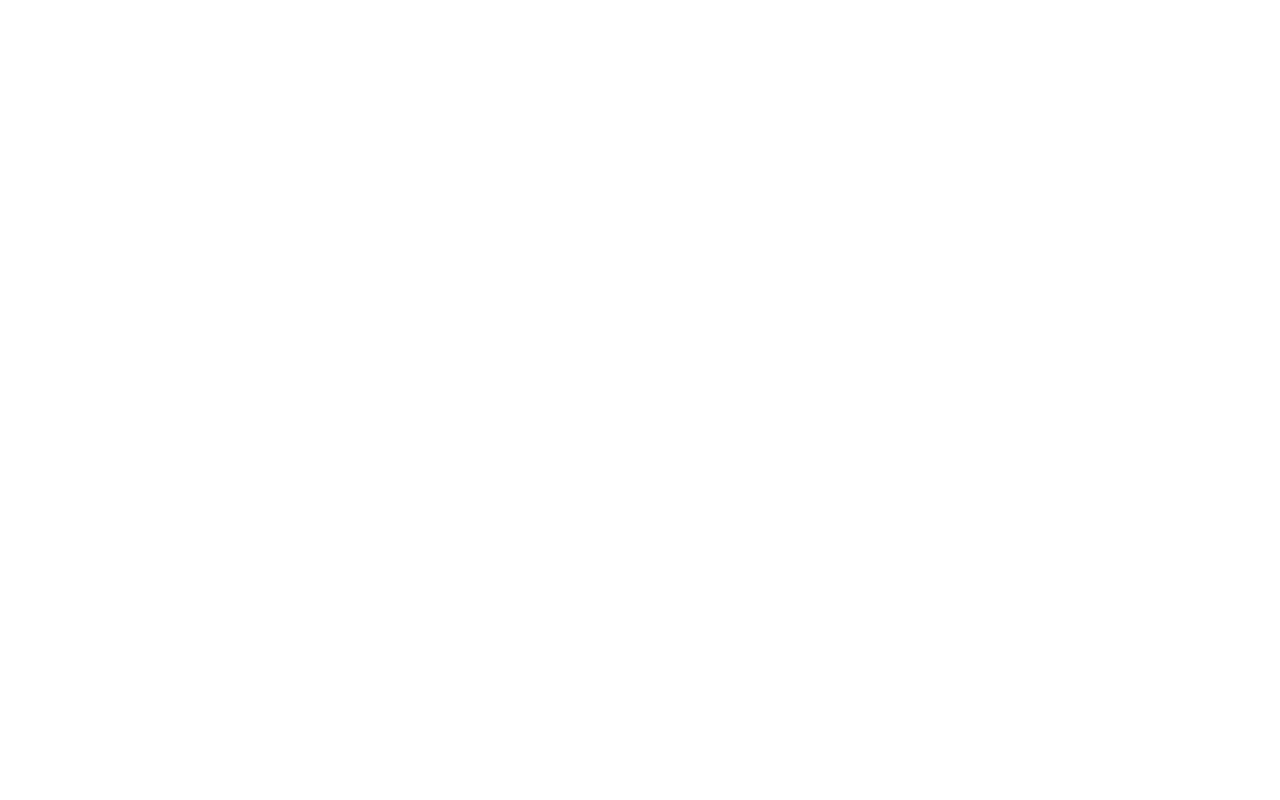
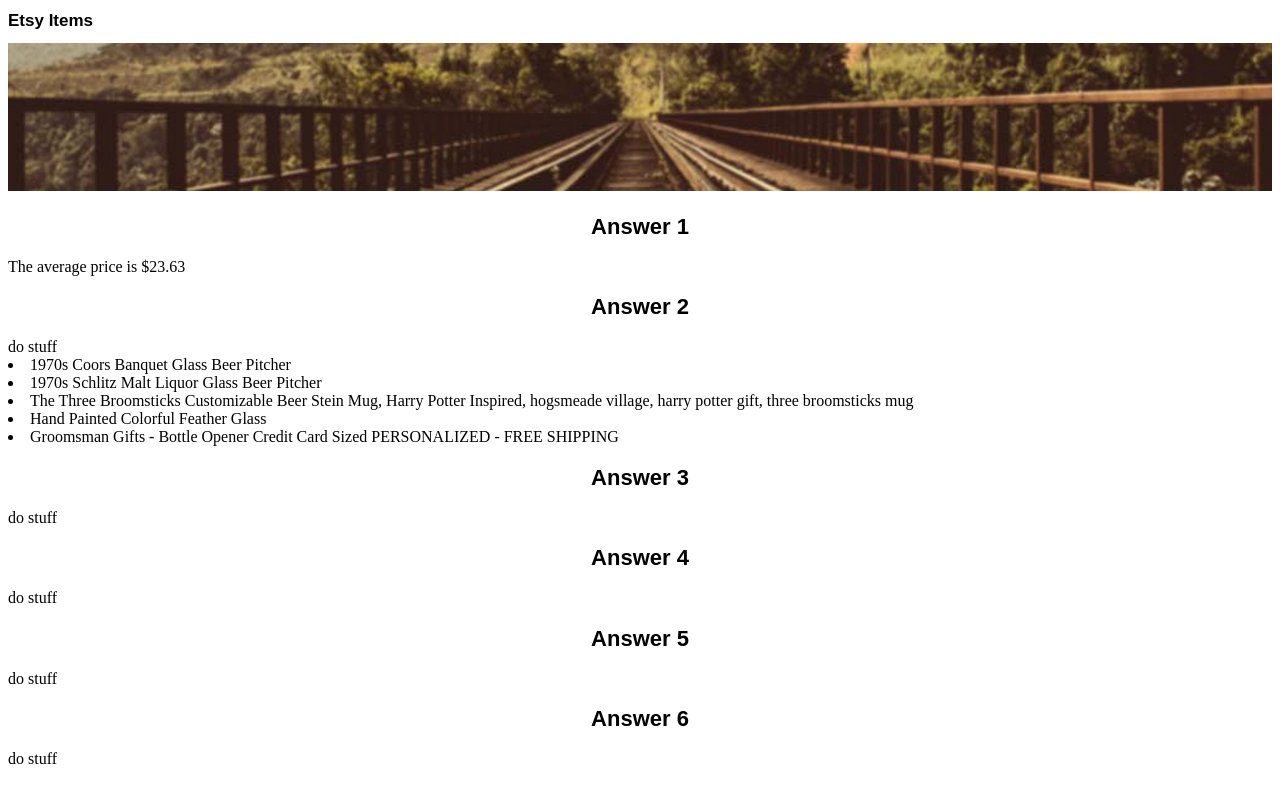
Before and after one commit to Neal-Studzinski/etsyitems, a plain HTML site: page index.html in a window 1280 px wide. Drawn offline with Linux system fonts and the light colour scheme.

Commit message:
added answer 1 and 2

```diff
--- a/index.html
+++ b/index.html
@@ -1,10 +1,30 @@
 <!DOCTYPE html>
 <html>
   <head>
+    <link rel="stylesheet" href="main.css">
     <meta charset="utf-8">
-    <title></title>
+    <title>Etsy Items</title>
   </head>
   <body>
+    <header>
+      <h1>Etsy Items</h1>
+      <img src="banner.jpg" alt="banner">
+    </header>
+    <h2>Answer 1</h2>
+    <p id='answer1'>do stuff</p>
+    <h2>Answer 2</h2>
+    <p id='answer2'>do stuff</p>
+    <h2>Answer 3</h2>
+    <p id='answer3'>do stuff</p>
+    <h2>Answer 4</h2>
+    <p id='answer4'>do stuff</p>
+    <h2>Answer 5</h2>
+    <p id='answer5'>do stuff</p>
+    <h2>Answer 6</h2>
+    <p id ='answer6'>do stuff</p>
+
     <script src="items.js" charset="utf-8"></script>
+    <script src="main.js" charset="utf-8"></script>
+
   </body>
 </html>
--- /dev/null
+++ b/main.js
@@ -0,0 +1,30 @@
+var ansInput = document.querySelector('#answer1');
+var ansInput2 = document.querySelector('#answer2');
+var ansInput3 = document.querySelector('#answer3');
+var ansInput4 = document.querySelector('#answer4');
+var ansInput5 = document.querySelector('#answer5');
+var ansInput6 = document.querySelector('#answer6');
+
+
+
+
+var avg = 0;
+var sum = 0;
+var length = items.length;
+
+
+items.forEach(function(currentItem,index,arr) {
+sum += currentItem.price;
+});
+ansInput.innerHTML = "The average price is $" + (sum/length).toFixed(2);
+
+
+var filteredItemList = items.filter(function(currentItem, index, array){
+  return currentItem.price >= 14 && currentItem.price <= 18;
+} );
+
+
+
+filteredItemList.forEach(function(item, index, arr){
+ ansInput2.innerHTML += '<li>' + item.title + '</li>';
+})
--- a/scss/main.scss
+++ b/scss/main.scss
@@ -0,0 +1,17 @@
+img {
+  width: 100%;
+
+}
+
+h1 {
+  font-size: 17px;
+  font-family: sans-serif;
+  text-align: left;
+}
+
+h2 {
+
+  font-size: 22px;
+  font-family: sans-serif;
+  text-align: center;
+}
```
Also changed, not shown: main.css, 1 other file.
